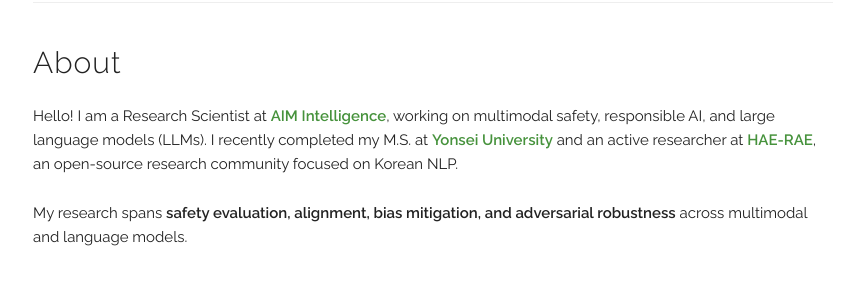
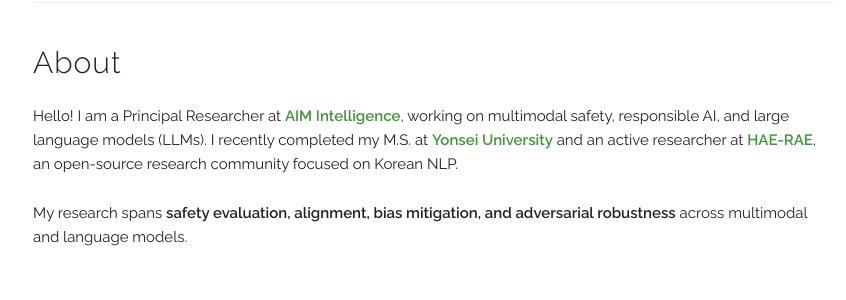
Before and after one commit to Dasol-Choi/dasol-choi.github.io, a Jekyll site: the page built from index.html, in a window 1280 px wide and 900 px high. Shown: the part 446-746 px from the top of the window, without its empty margins (207-1053 px from the left). Built offline with Jekyll 4.4.1, drawn with Linux system fonts in a browser that asks for light colours; some web fonts are replaced.

Commit message:
Update index.html

```diff
--- a/index.html
+++ b/index.html
@@ -5,7 +5,7 @@
 <div class="docs-section" id="about">
   <h4>About</h4>
   <p>
-    Hello! I am a Research Scientist at
+    Hello! I am a Principal Researcher at
     <a href="https://aim-intelligence.com" target="_blank">AIM Intelligence</a>,
     working on multimodal safety, responsible AI, and large language models (LLMs).
     I recently completed my M.S. at
```
